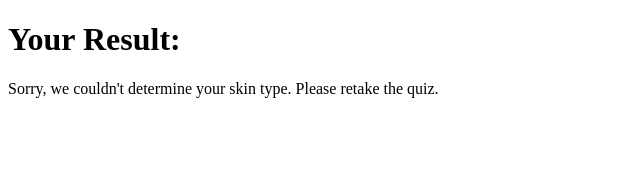
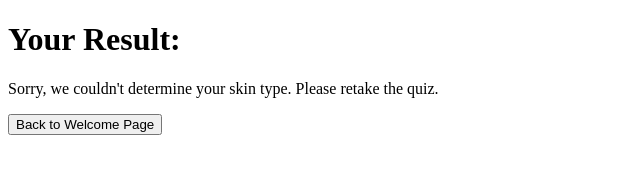
Before and after one commit to sonyaivko/skincare-app, a plain HTML site: page src/project/results.html in a window 1280 px wide. Shown: the whole page, without its empty margins (0-640 px from the left). Drawn offline with Linux system fonts and the light colour scheme.

Commit message:
added back buttons

```diff
--- a/src/project/results.html
+++ b/src/project/results.html
@@ -100,5 +100,8 @@
         resultDiv.innerHTML = `<p>Sorry, we couldn't determine your skin type. Please retake the quiz.</p>`;
     }
   </script>
+
+  <button onclick="window.location.href='welcome.html'">Back to Welcome Page</button>
+
 </body>
 </html>
```
Also changed, not shown: src/project/result2.html (+3 -1 lines), src/project/welcome.html (+2 -1 lines).
